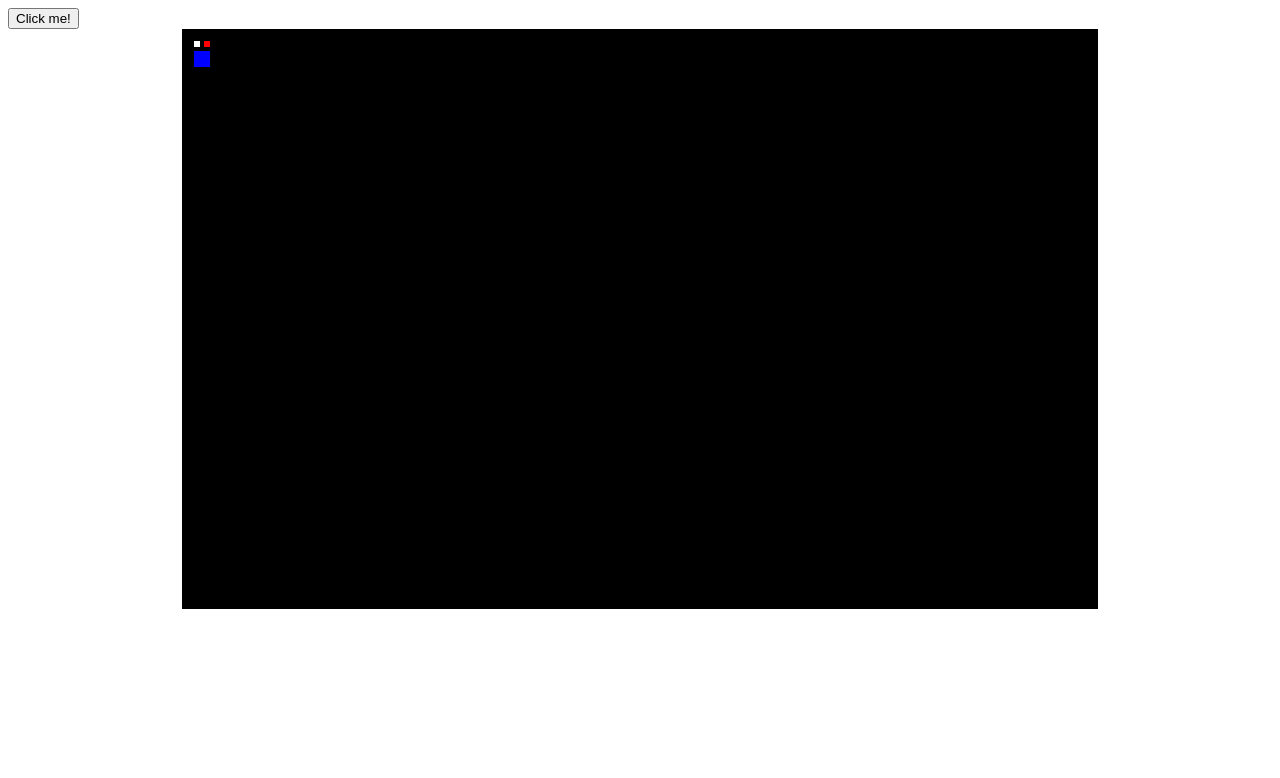
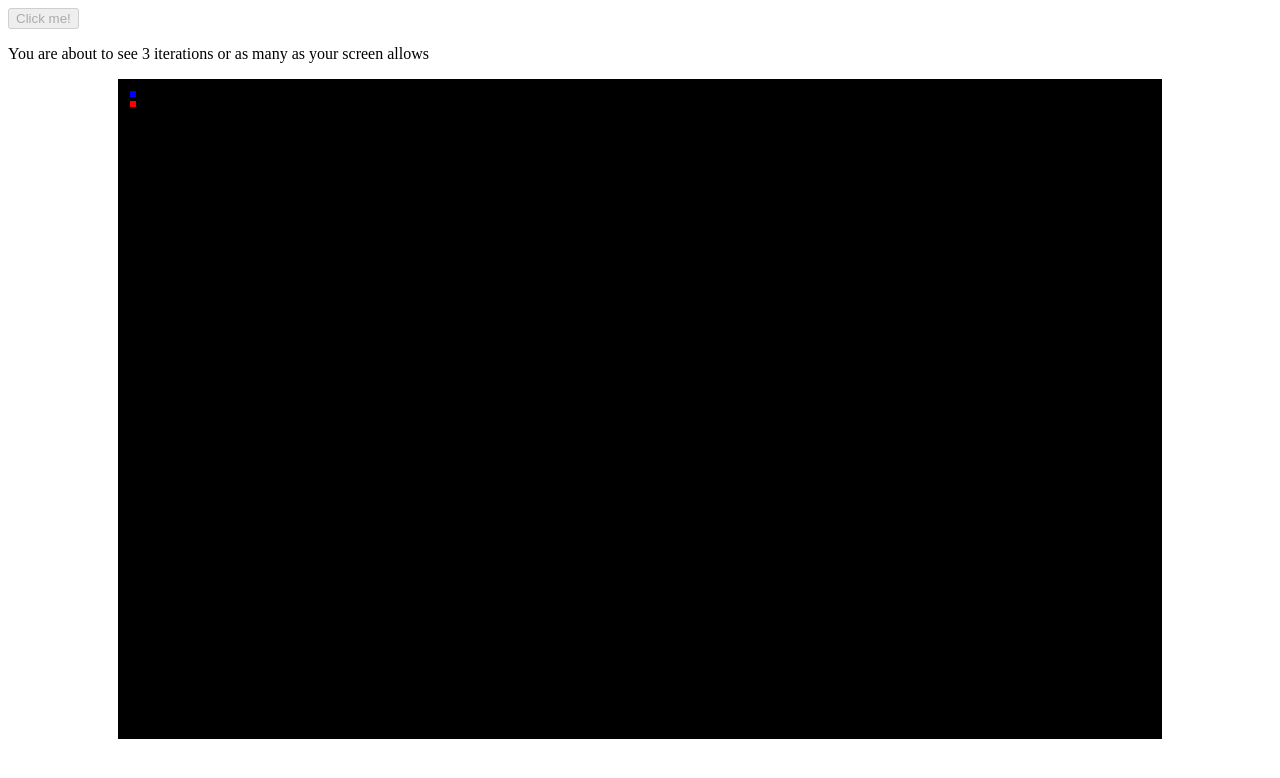
Before and after one commit to entropy88/mondrian_blocks, a plain HTML site: page index.html in a window 1280 px wide. Both pictures are taken after a click on the button "Click me!". Drawn offline with Linux system fonts and the light colour scheme.

Commit message:
blocks now not going outside of viewport
randomized number of iterations and colors

```diff
--- a/index.html
+++ b/index.html
@@ -11,8 +11,9 @@
 </head>
 <body>
     <button id="start">Click me!</button>
+    <p id="numberOfIterations"></p>
     <section id="container">
-        <div id="startingSquare" class="startingSquare"></div>
+
 
     </section>
 
--- a/script.js
+++ b/script.js
@@ -1,19 +1,12 @@
 console.log('script loaded');
 
-let start=document.getElementById('start');
-let container=document.getElementById('container');
+let start = document.getElementById('start');
+let container = document.getElementById('container');
+let numberOfIterationsParagraph = document.getElementById('numberOfIterations');
 console.log(container)
 console.log(start)
 start.addEventListener('click', draw);
 
-
-// let size=10;
-//fib bullshit
-let n1 = 10;
-let n2 = 10;
-let nextSize=0;
-let colors=['red', 'blue','yellow', 'white'];
-let directions=['toTheLeft','toTheBottom' ]
 
 function sleep(ms) {
     return new Promise(
@@ -22,53 +15,83 @@ function sleep(ms) {
 }
 
 
-async function draw(){
-for (let i=0; i<8; i++){
+    //fib bullshit
+    let n1 = 0;
+    let n2 = 10;
+    let nextSize = 0;
+    let colors = ['red', 'blue', 'yellow', 'white'];
+    let directions = ['toTheLeft', 'toTheBottom'];
+
+
+//kill command
+let kill = false;
+
+async function draw() {
+
+    //disable button
+    start.disabled=true;
+    //reset values
+    n1=0;
+    n2=10;
+    nextSize=0;
+
+//clear container
+container.innerHTML="";
+
+    //random number of iterations
+    let iterations = Math.floor(Math.random() * 15) + 1;
+    numberOfIterations.textContent = `You are about to see ${iterations} iterations or as many as your screen allows`
+    for (let i = 0; i < iterations; i++) {
         console.log(n1);
-    let topDistance=n1;
+        let previous = n1;
         nextSize = n1 + n2;
         n1 = n2;
         n2 = nextSize;
-    drawASquare(n1,i,topDistance);
+        if (!kill) {
+            drawASquare(n1, i, previous);
             await sleep(2000);
-//    drawASquare(i);
-}
+        } else {
+            alert("Out of space!");
+            start.disabled=false;
+            return;
         }
 
-function drawASquare(n1,i,topDistance){
-    console.log('draw a square')
-    let square=document.createElement("div");
-    let squareWidth=`${n1}px`;
-    let squareHeight=`${n1}px`;
-
-    let colorIndex=i;
-
-    //to change colors
-   if(colorIndex>3){
-       colorIndex=i%colors.length;
-       console.log('color is' + colorIndex)
+    }
+    start.disabled=false;
 }
 
-    square.style.width=squareWidth;
-    square.style.height=squareHeight;
-    square.style.backgroundColor=colors[colorIndex];
+function drawASquare(n1, i, previous) {
 
-//     //to change direction
+    let freeWidth=container.clientWidth-n1;
+    let freeHeight=container.clientHeight-(n1+previous);
 
-    if (i%2==0){
-        square.className='toTheLeft'
-    } else{
-        square.className='toTheBottom';
+    if (freeHeight<n1 || freeWidth<n1){
+        kill=true;
 
-        let property=`${topDistance}px`;
-            square.style.top=property;
     }
 
-        let p=document.createElement('p');
-    p.textContent=n1;
-    square.appendChild(p)
+        let square = document.createElement("div");
+        let squareWidth = `${n1}px`;
+        let squareHeight = `${n1}px`;
+
+        //get random color
+        let randomColor = Math.floor(Math.random() * colors.length);
+
+        square.style.width = squareWidth;
+        square.style.height = squareHeight;
+        // square.style.backgroundColor=colors[colorIndex];
+        square.style.backgroundColor = colors[randomColor];
+
+   //to change direction
+        if (i % 2 == 0) {
+            square.className = 'toTheLeft'
+        } else {
+            square.className = 'toTheBottom';
+
+            let property = `${previous}px`;
+            square.style.top = property;
+        }
+
         container.appendChild(square);
 
-
-
 }
--- a/styles.css
+++ b/styles.css
@@ -4,8 +4,8 @@ body{
 
 section{
     margin: auto;
-    width: 70vw;
-    height: 70vh;
+    width: 80vw;
+    height: 80vh;
     background-color: black;
     display:flex;
     flex-direction: row;
```
Lines whose indentation alone changed are shown as unchanged.
